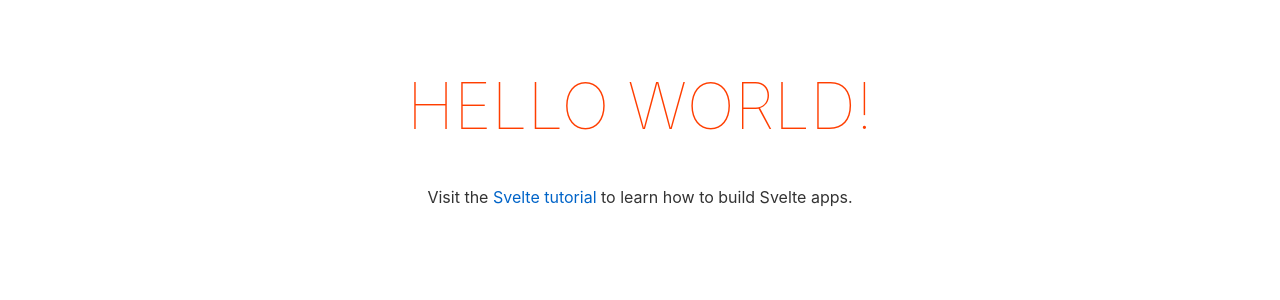
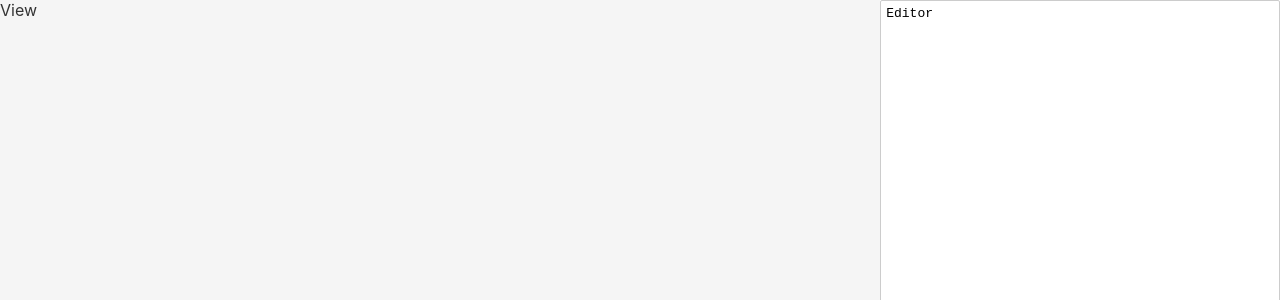
Before and after one commit to nitaku/redvis, a Svelte app: page / in a window 1280 px wide. Shown: the top 300 px of the page. Built offline with nearby package versions, Linux system fonts and the light colour scheme.

Commit message:
view and editor boxes

```diff
--- a/src/App.svelte
+++ b/src/App.svelte
@@ -1,30 +1,21 @@
 <script lang="ts">
-	export let name: string;
+	import View from './View.svelte'
+	import Editor from './Editor.svelte'
 </script>
 
 <main>
-	<h1>Hello {name}!</h1>
-	<p>Visit the <a href="https://svelte.dev/tutorial">Svelte tutorial</a> to learn how to build Svelte apps.</p>
+	<View/><Editor/>
 </main>
 
 <style>
+	:global(html), :global(body) {
+		padding: 0;
+		margin: 0;
+		overflow: hidden;
+	}
 	main {
-		text-align: center;
-		padding: 1em;
-		max-width: 240px;
-		margin: 0 auto;
-	}
-
-	h1 {
-		color: #ff3e00;
-		text-transform: uppercase;
-		font-size: 4em;
-		font-weight: 100;
-	}
-
-	@media (min-width: 640px) {
-		main {
-			max-width: none;
-		}
+		display: flex;
+		width: 100%;
+		height: 100%;
 	}
 </style>
--- /dev/null
+++ b/src/Editor.svelte
@@ -0,0 +1,14 @@
+<script lang="ts">
+</script>
+
+<textarea>Editor</textarea>
+
+<style>
+	textarea {
+		background: white;
+        width: 400px;
+        resize: none;
+        margin: 0;
+        font-family: monospace;
+	}
+</style>
--- /dev/null
+++ b/src/View.svelte
@@ -0,0 +1,13 @@
+<script lang="ts">
+</script>
+
+<main>
+	View
+</main>
+
+<style>
+	main {
+		background: whitesmoke;
+        flex-grow: 1;
+	}
+</style>
```
Also changed, not shown: package.json (line endings or trailing spaces), 1 other file (tests, documents, lock files or other folders).
